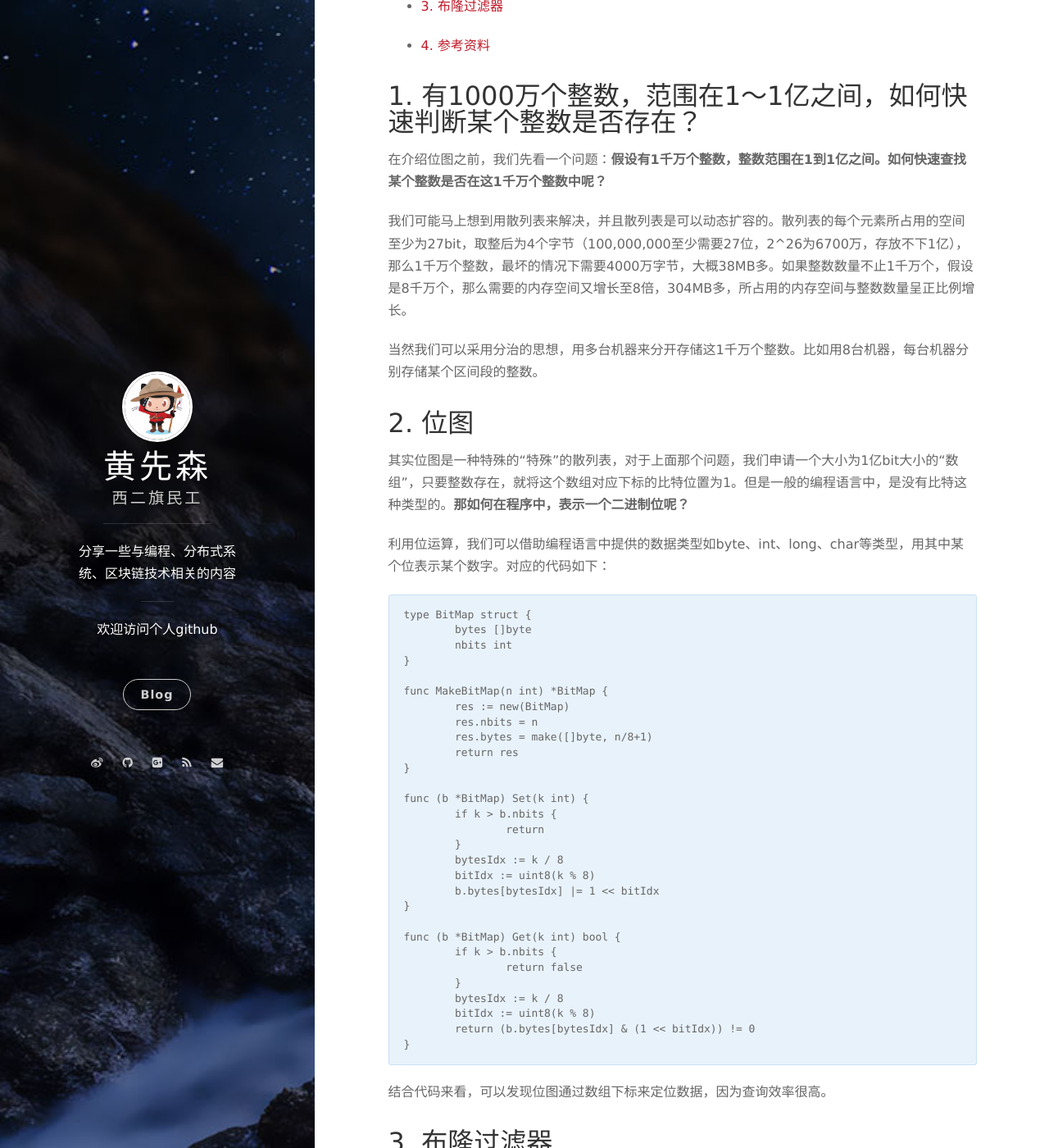
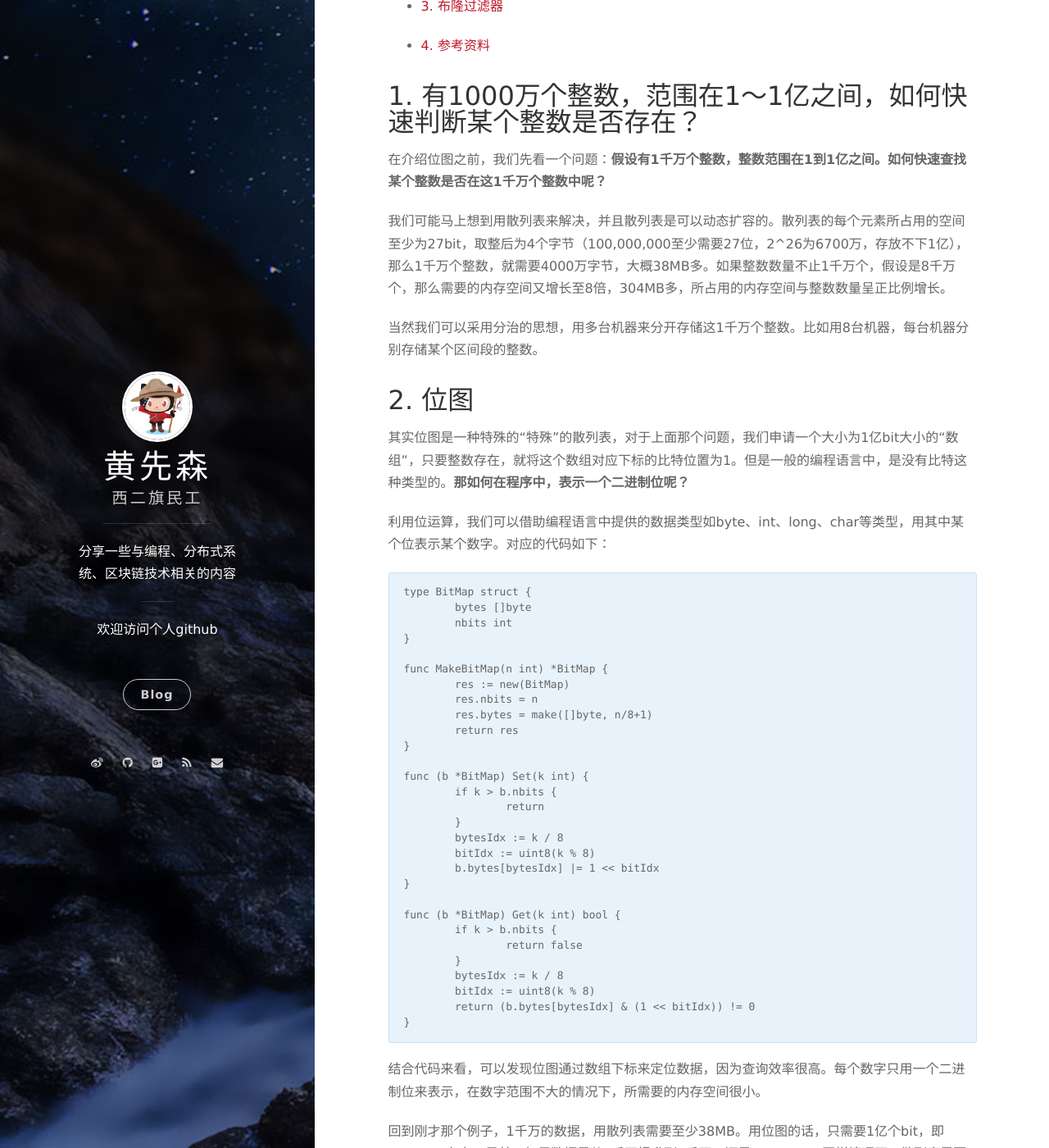
Before and after one commit to berryjam/berryjam.github.io, a Jekyll site: the page built from _posts/2019-10-25-BloomFilter(布隆过滤器)介绍.md, in a window 1280 px wide and 1400 px high, scrolled down 440 px. Shown: the whole window at 82% size. Built offline with Jekyll 4.4.1, drawn with Linux system fonts in a browser that asks for light colours; nearby versions of some CDN libraries; comment, search, counter and statistics services are not loaded; some of the changed text lies outside the part shown.

Commit message:
Update 2019-10-25-BloomFilter(布隆过滤器)介绍.md

````diff
--- a/_posts/2019-10-25-BloomFilter(布隆过滤器)介绍.md
+++ b/_posts/2019-10-25-BloomFilter(布隆过滤器)介绍.md
@@ -23,7 +23,7 @@
 
 在介绍位图之前，我们先看一个问题：**假设有1千万个整数，整数范围在1到1亿之间。如何快速查找某个整数是否在这1千万个整数中呢？**
 
-我们可能马上想到用散列表来解决，并且散列表是可以动态扩容的。散列表的每个元素所占用的空间至少为27bit，取整后为4个字节（100,000,000至少需要27位，2^26为6700万，存放不下1亿），那么1千万个整数，最坏的情况下需要4000万字节，大概38MB多。如果整数数量不止1千万个，假设是8千万个，那么需要的内存空间又增长至8倍，304MB多，所占用的内存空间与整数数量呈正比例增长。
+我们可能马上想到用散列表来解决，并且散列表是可以动态扩容的。散列表的每个元素所占用的空间至少为27bit，取整后为4个字节（100,000,000至少需要27位，2^26为6700万，存放不下1亿），那么1千万个整数，就需要4000万字节，大概38MB多。如果整数数量不止1千万个，假设是8千万个，那么需要的内存空间又增长至8倍，304MB多，所占用的内存空间与整数数量呈正比例增长。
 
 当然我们可以采用分治的思想，用多台机器来分开存储这1千万个整数。比如用8台机器，每台机器分别存储某个区间段的整数。
 
@@ -65,7 +65,11 @@
 }
 ```
 
-结合代码来看，可以发现位图通过数组下标来定位数据，因为查询效率很高。
+结合代码来看，可以发现位图通过数组下标来定位数据，因为查询效率很高。每个数字只用一个二进制位来表示，在数字范围不大的情况下，所需要的内存空间很小。
+
+回到刚才那个例子，1千万的数据，用散列表需要至少38MB。用位图的话，只需要1亿个bit，即11.92MB左右。另外，如果数据量从1千万提升到8千万，还是11.92MB。同样情况下，散列表需要304MB，大大减少了耗费的内存空间。
+
+目前看起来位图存储效率很高，但是有一个前提条件，整数的范围不是很大，如上面的例子是1～1亿。如果是1到10亿，那位图的大小就是10亿个二进制位，就需要119.2MB的内存空间，相比散列表的38MB，反而占用更多的内存空间。这时候就要引入布隆过滤器，一种可以看作是进阶版位图的数据结构。
 
 ## 3. 布隆过滤器
 
````
